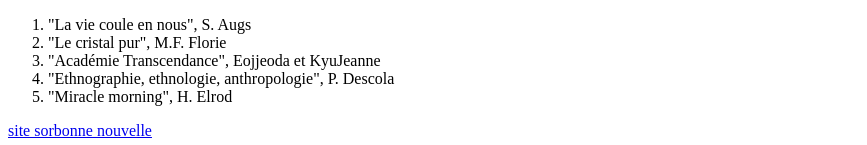
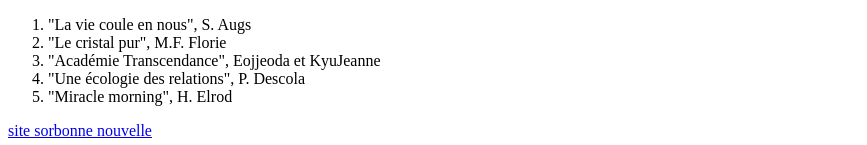
Before and after one commit to EmilieHN0/Emilie-LZML021, a plain HTML site: page index.html in a window 1280 px wide. Shown: the part 653-798 px from the top of the page, without its empty margins (0-867 px from the left). Drawn offline with Linux system fonts and the light colour scheme.

Commit message:
Update index.html

```diff
--- a/index.html
+++ b/index.html
@@ -43,7 +43,7 @@
 		  <li> "La vie coule en nous", S. Augs </li>
 		  <li> "Le cristal pur", M.F. Florie </li>
 		  <li> "Académie Transcendance", Eojjeoda et KyuJeanne </li>
-		  <li> "Ethnographie, ethnologie, anthropologie", P. Descola </li>
+		  <li> "Une écologie des relations", P. Descola </li>
 		  <li> "Miracle morning", H. Elrod  </li>
 		</ol>
 
```
